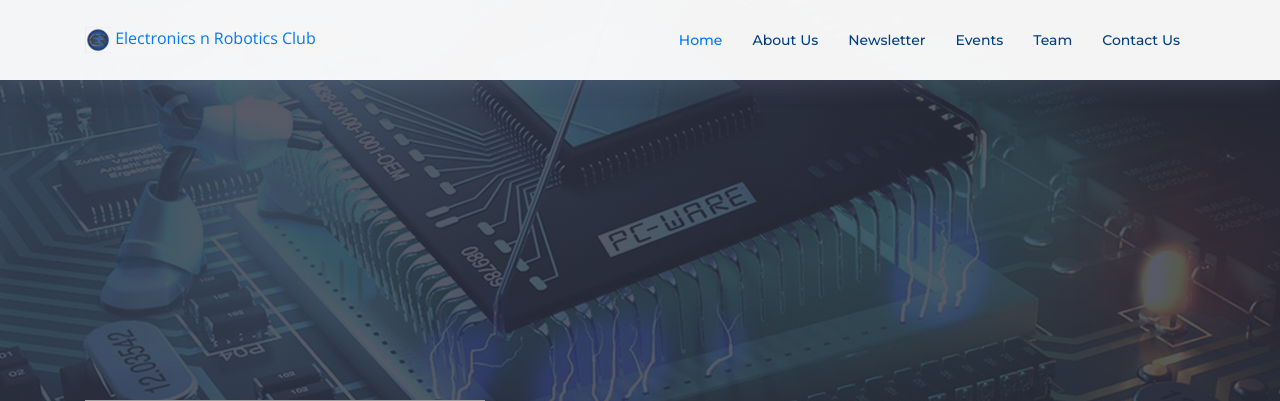
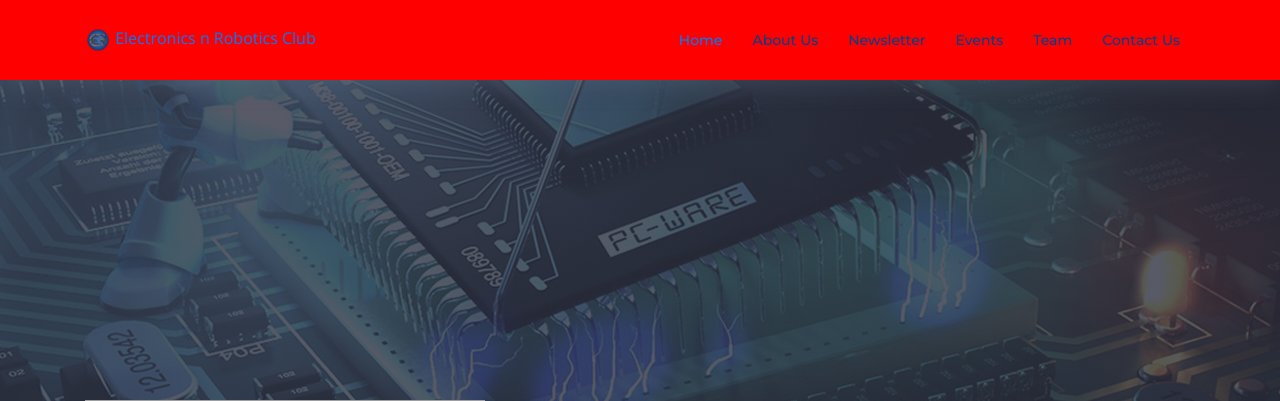
Before and after one commit to samarthdoshi2306/erc_website, a Django app: page /erc/ in a window 1280 px wide. Shown: the top 401 px of the page. Run offline with Django 3.2, Linux system fonts and the light colour scheme; data comes from the database, SQL or seed files in the repository; some libraries are stand-ins or nearby versions; some web fonts are replaced; grey boxes are pictures that could not be loaded.

Commit message:
nav bar issue solved

```diff
--- a/erc/static/erc/css/style.css
+++ b/erc/static/erc/css/style.css
@@ -132,7 +132,7 @@
   z-index: 997;
   transition: all 0.5s;
   padding: 20px 0;
-  background: #fff;
+  background: red;
   box-shadow: 0px 0px 30px rgba(127, 137, 161, 0.3);
 }
 
--- a/erc/templates/erc/base.html
+++ b/erc/templates/erc/base.html
@@ -43,7 +43,7 @@
  <!--==========================
   Header
   ============================-->
-  <header id="header" class="fixed-top" style="background-color: white; opacity: 0.95;">
+  <header id="header" class="fixed-top" style="/*background-color: red;*/ ">
     <div class="container">
 
       <div class="logo float-left">
```
Also changed, not shown: erc/static/erc/lib/bootstrap/css/bootstrap.css.
